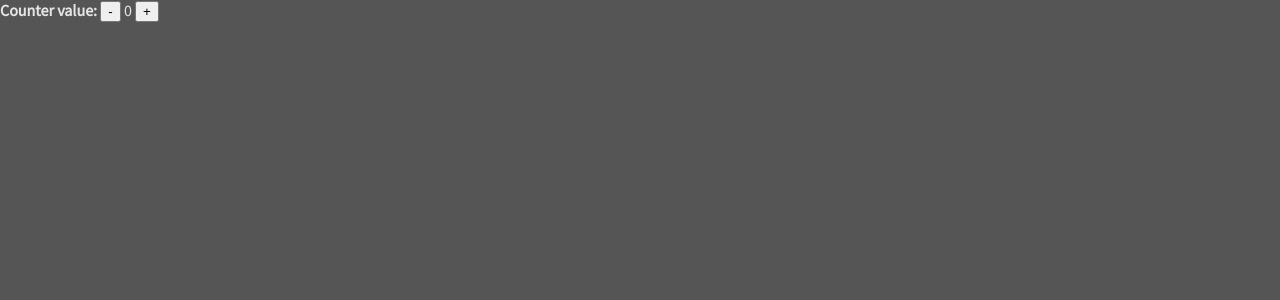
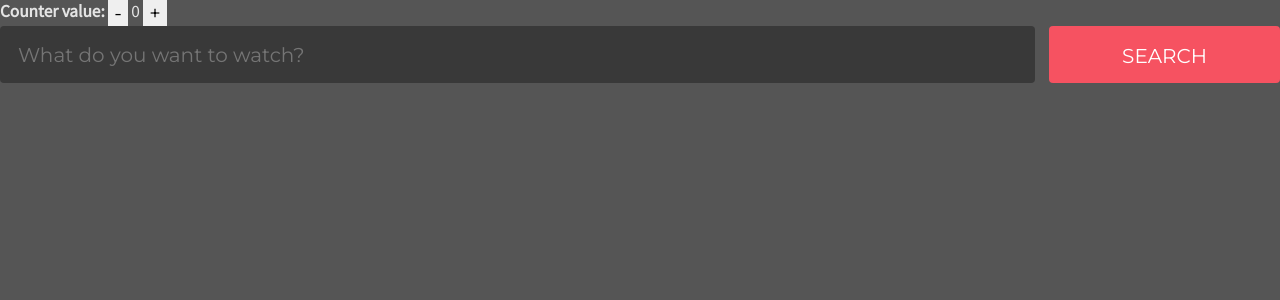
Before and after one commit to JeyDotC/react-global-mentoring-program-tasks, a React (Create React App) app: page / in a window 1280 px wide. Shown: the top 300 px of the page. Built offline with nearby package versions, Linux system fonts and the light colour scheme.

Commit message:
Initial SearchForm markup.

```diff
--- a/public/index.html
+++ b/public/index.html
@@ -4,6 +4,7 @@
     <meta charset="utf-8" />
     <link rel="icon" href="%PUBLIC_URL%/favicon.ico" />
     <link href='https://fonts.googleapis.com/css?family=Source+Sans+Pro' rel='stylesheet' type='text/css' />
+    <link href='https://fonts.googleapis.com/css?family=Montserrat' rel='stylesheet' type='text/css' />
     <meta name="viewport" content="width=device-width, initial-scale=1" />
     <meta name="theme-color" content="#000000" />
     <meta
--- a/src/App.css
+++ b/src/App.css
@@ -1,5 +1,51 @@
+:root {
+  --form-control-heigh: 57px;
+  --form-control-border-radious: 4px;
+}
+
+* {
+  box-sizing: border-box;
+}
+
 body {
   background: #555555;
   font-family: 'Source Sans Pro';
   color: #E4E4E4;
+  font-size: 17.28px;
 }
+
+input, button {
+  vertical-align: middle;
+  font-family: 'Montserrat';
+  font-style: normal;
+  font-weight: 500;
+  font-size: 20px;
+  border-style: none;
+}
+
+.btn {
+  height: var(--form-control-heigh);
+  padding: 18px 73px;
+
+  text-align: center;
+  text-transform: uppercase;
+  border-radius: var(--form-control-border-radious);
+}
+
+.bg-primary {
+  background: #F65261;
+  color: white;
+}
+
+.form-input {
+  height: var(--form-control-heigh);
+  border-radius: var(--form-control-border-radious);
+  padding-left: 18px;
+  padding-right: 18px;
+  background: rgba(50, 50, 50, 0.8);
+  color: white;
+}
+
+.form-input:focus {
+  outline: none;
+}
--- a/src/App.js
+++ b/src/App.js
@@ -1,10 +1,12 @@
 import './App.css';
 import { Counter } from './components/Counter';
+import { SearchForm } from './components/SearchForm';
 
 function App() {
   return (
     <div className="App">
       <Counter count={0} />
+      <SearchForm />
     </div>
   );
 }
--- /dev/null
+++ b/src/components/SearchForm/SearchForm.css
@@ -0,0 +1,11 @@
+.search-form {
+    display: flex;
+}
+
+.search-form > input {
+    flex:auto
+}
+
+.search-form > button {
+    margin-left: 14px;
+}
--- /dev/null
+++ b/src/components/SearchForm/index.jsx
@@ -0,0 +1,15 @@
+import './SearchForm.css';
+
+function SearchForm() {
+
+    return (
+        <div className="search-form">
+            <input className="form-input" type="text" placeholder='What do you want to watch?' />
+            <button className="btn bg-primary">
+                Search
+            </button>
+        </div>
+    );
+}
+
+export { SearchForm };
```
